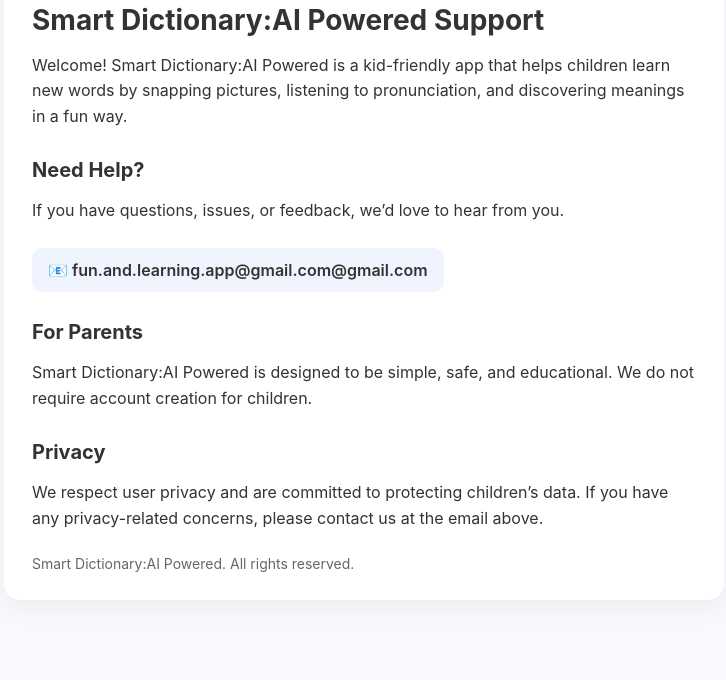
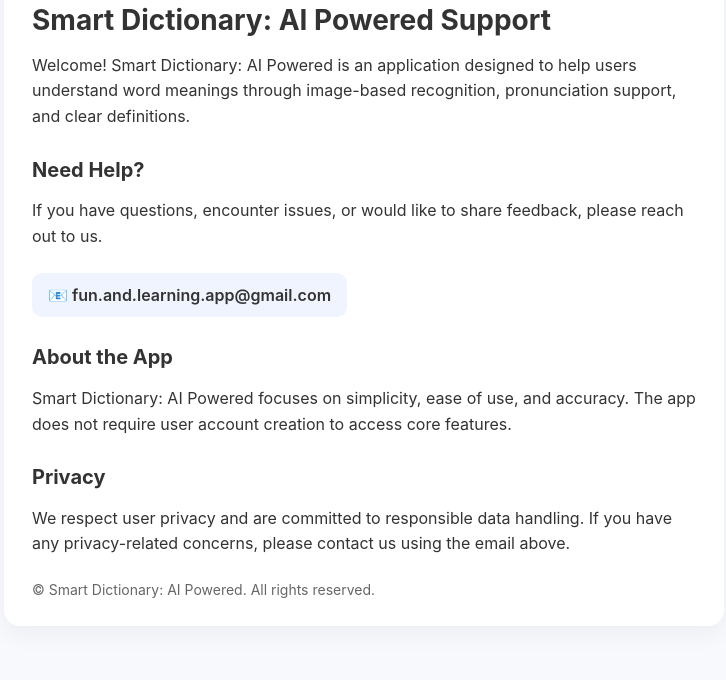
Before and after one commit to funandlearningsupport/SmartDictionarySupport, a plain HTML site: page index.html in a window 1280 px wide. Shown: the part 120-800 px from the top of the page, without its empty margins (276-1002 px from the left). Drawn offline with Linux system fonts and the light colour scheme.

Commit message:
Update index.html

```diff
--- a/index.html
+++ b/index.html
@@ -3,8 +3,8 @@
 <head>
     <meta charset="UTF-8">
     <meta name="viewport" content="width=device-width, initial-scale=1.0">
-    <title>Smart Dictionary:AI Powered Support</title>
-    <meta name="description" content="Support page for Smart Dictionary:AI Powered – a kid-friendly word learning app.">
+    <title>Smart Dictionary: AI Powered Support</title>
+    <meta name="description" content="Support page for Smart Dictionary: AI Powered.">
     <style>
         body {
             font-family: -apple-system, BlinkMacSystemFont, "Segoe UI", Roboto, Helvetica, Arial, sans-serif;
@@ -61,37 +61,37 @@
 <body>
     <div class="container">
         <div class="card">
-            <div class="emoji">📖✨</div>
-            <h1>Smart Dictionary:AI Powered Support</h1>
+            <div class="emoji">📖</div>
+            <h1>Smart Dictionary: AI Powered Support</h1>
 
             <p>
-                Welcome! Smart Dictionary:AI Powered is a kid-friendly app that helps children learn new words by
-                snapping pictures, listening to pronunciation, and discovering meanings in a fun way.
+                Welcome! Smart Dictionary: AI Powered is an application designed to help users understand
+                word meanings through image-based recognition, pronunciation support, and clear definitions.
             </p>
 
             <h2>Need Help?</h2>
             <p>
-                If you have questions, issues, or feedback, we’d love to hear from you.
+                If you have questions, encounter issues, or would like to share feedback, please reach out to us.
             </p>
 
             <div class="email">
-                📧 fun.and.learning.app@gmail.com@gmail.com
+                📧 fun.and.learning.app@gmail.com
             </div>
 
-            <h2>For Parents</h2>
+            <h2>About the App</h2>
             <p>
-                Smart Dictionary:AI Powered is designed to be simple, safe, and educational.
-                We do not require account creation for children.
+                Smart Dictionary: AI Powered focuses on simplicity, ease of use, and accuracy.
+                The app does not require user account creation to access core features.
             </p>
 
             <h2>Privacy</h2>
             <p>
-                We respect user privacy and are committed to protecting children’s data.
-                If you have any privacy-related concerns, please contact us at the email above.
+                We respect user privacy and are committed to responsible data handling.
+                If you have any privacy-related concerns, please contact us using the email above.
             </p>
 
             <footer>
-               Smart Dictionary:AI Powered. All rights reserved.
+               © Smart Dictionary: AI Powered. All rights reserved.
             </footer>
         </div>
     </div>
```
